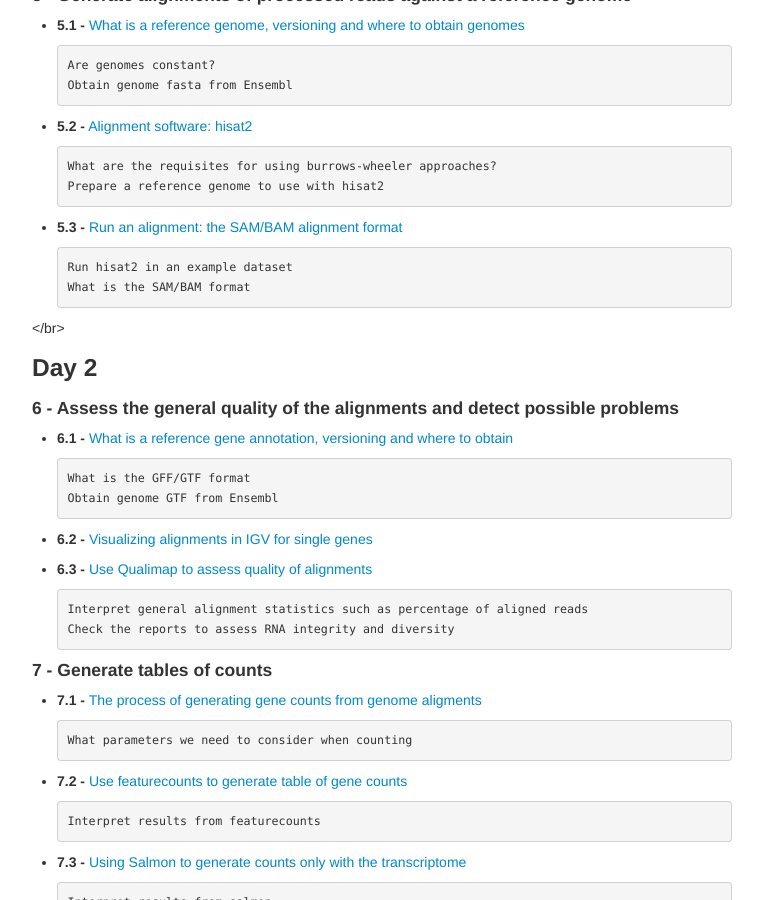
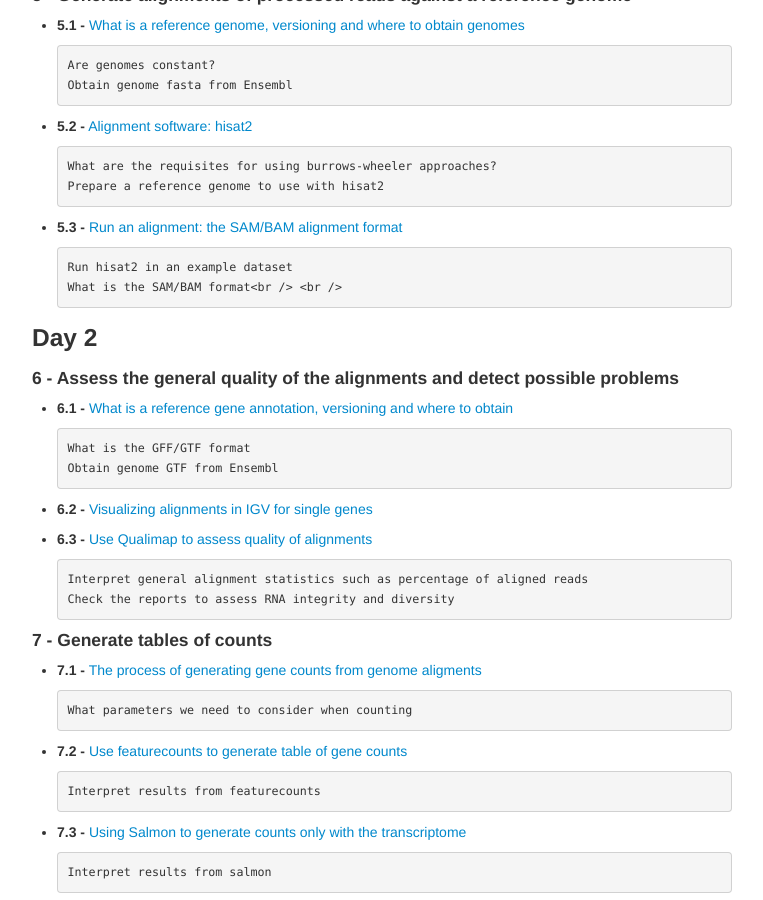
Before and after one commit to GTPB/ADER19F, a Jekyll site: the page built from index.md, in a window 1280 px wide and 900 px high, scrolled down 1924 px. Shown: the whole window, without its empty margins (258-1021 px from the left). Built offline with Jekyll 4.4.1, drawn with Linux system fonts in a browser that asks for light colours.

Commit message:
Update index.md

```diff
--- a/index.md
+++ b/index.md
@@ -68,9 +68,10 @@ Life Scientists who want to be able to use NGS data (RNAseq) to infer genes diff
 + **5.3 -** [Run an alignment: the SAM/BAM alignment format](pages/L05.md#LO5.3)
 
       Run hisat2 in an example dataset
-      What is the SAM/BAM format
+      What is the SAM/BAM format<br />
+<br />
 
-</br>
+
 
 
 ### Day 2
```
